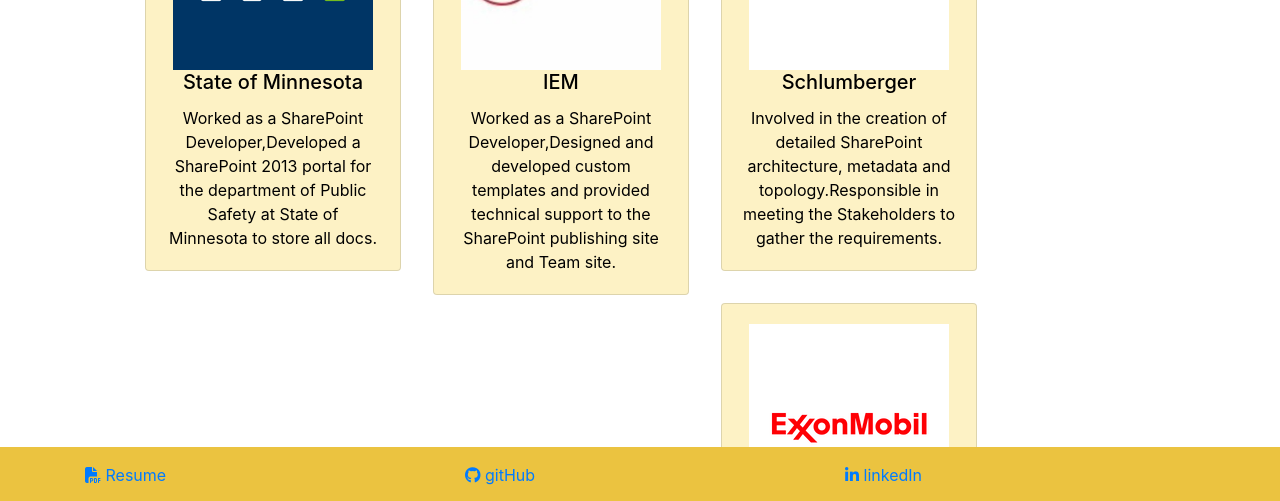
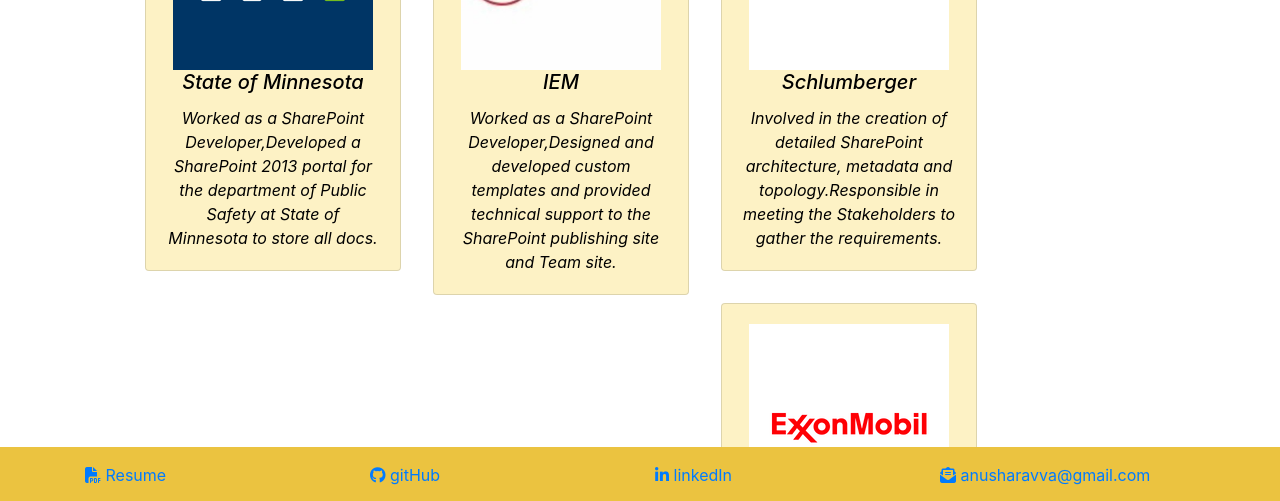
Before and after one commit to anurav18/reactportfolio, a React (Create React App) app: page /experience in a window 1280 px wide. Shown: the part 297-798 px from the top of the page. Built offline with nearby package versions, Linux system fonts and the light colour scheme.

Commit message:
added a ReadMe file

```diff
--- a/src/App.js
+++ b/src/App.js
@@ -3,7 +3,6 @@ import {BrowserRouter as Router, Route} from "react-router-dom";
 import AboutMe from "./pages/AboutMe";
 import Experience from "./pages/Experience";
 import Projects from "./pages/Projects";
-// import API from "./utils/Experience";
 import Navbar from "./components/Navbar";
 import Footer from "./components/Footer";
 import Wrapper from "./components/Wrapper";
--- a/src/components/Footer/index.js
+++ b/src/components/Footer/index.js
@@ -15,6 +15,9 @@ function Footer() {
     <div class="col">
     <a href="https://www.linkedin.com/in/anusha-r-068011123/" target="_blank" class="contact-card"><i class="fab fa-linkedin-in"></i>  linkedIn </a>
     </div>
+    <div class="col">
+   <a href=""> <i class="fas fa-envelope-open-text"></i> anusharavva@gmail.com </a>
+    </div>
   </div>
 
       </div>
--- a/src/components/projectsCard.js
+++ b/src/components/projectsCard.js
@@ -2,10 +2,10 @@ import React from "react";
 
 function Card(props) {
     return <div className="card text-center float-left m-3">
-            <img className="portimage" src={process.env.PUBLIC_URL + props.image} />
+            <img className="card-image" src={process.env.PUBLIC_URL + props.image} />
                 <div className="card-body">
                     <h5 className="card-title">{props.title}</h5>
-                        <a href={props.live}>Live App!</a>
+                        <a href={props.live} className="card-text">Live App!</a>
                         <br />
                         <a href={props.repo} className="card-text">gitHub repository</a>
                 </div>
--- a/src/pages/AboutMe.js
+++ b/src/pages/AboutMe.js
@@ -5,7 +5,7 @@ import Introductioncard from '../components/IntroductionCard';
 
 function AboutMe(){
 
-    return(
+return(
 
  <div class="container">
   <div class="row">
@@ -18,9 +18,7 @@ function AboutMe(){
   </div>
   <ParticlesBg color="#ffd500" num={200} type="cobweb" bg={true} />
 </div>
-
-
-    );
+ );
 }
 
 export default AboutMe;
--- a/src/pages/Experience.js
+++ b/src/pages/Experience.js
@@ -9,9 +9,7 @@ class Experience extends Component{
 
 render(){
  return(
-
-
-  <React.Fragment>
+<React.Fragment>
 <ParticlesBg color="#ffd500" num={200} type="cobweb" bg={true} />
   <main role="main" className="container" id="experience-container">
       <div className="row">
--- a/src/pages/style.css
+++ b/src/pages/style.css
@@ -15,24 +15,12 @@
 }
 
 
-    .amimage {
-      width: 300px;
-      height: auto;
-      border-radius: 50%;
-      display: inline-block;
-    }
+.card {
 
-    .icon {
-      color: #9D9B9B;
-      font-size: 20px;
-    }
-
-    .card {
-      /* height: 400px; */
       height:auto;
       width: 315px;
       transition: all .2s ease-in-out;
-      border-radius: 13px;
+      border-radius: 10px;
 }
 
 .card:hover {
@@ -40,7 +28,7 @@
 }
 
 
-    .portimage {
+.card-image {
       width: 100%;
       height: 250px;
       object-fit: cover;
@@ -49,17 +37,10 @@
 
 }
 
-
-      .icon-span {
-        margin: 15px;
+.card-title{
+  font-style: italic;
 }
 
-
-      .icon:hover {
-        transform: scale(1.3);
-        color:#266150;
+.card-text{
+   font-style: italic
 }
-
-      .icon:active {
-        color:#A6C8CA;
-      }
```
Also changed, not shown: src/pages/Projects.js (+0 -9 lines), 1 other file (tests, documents, lock files or other folders). Lines whose indentation alone changed are shown as unchanged.
